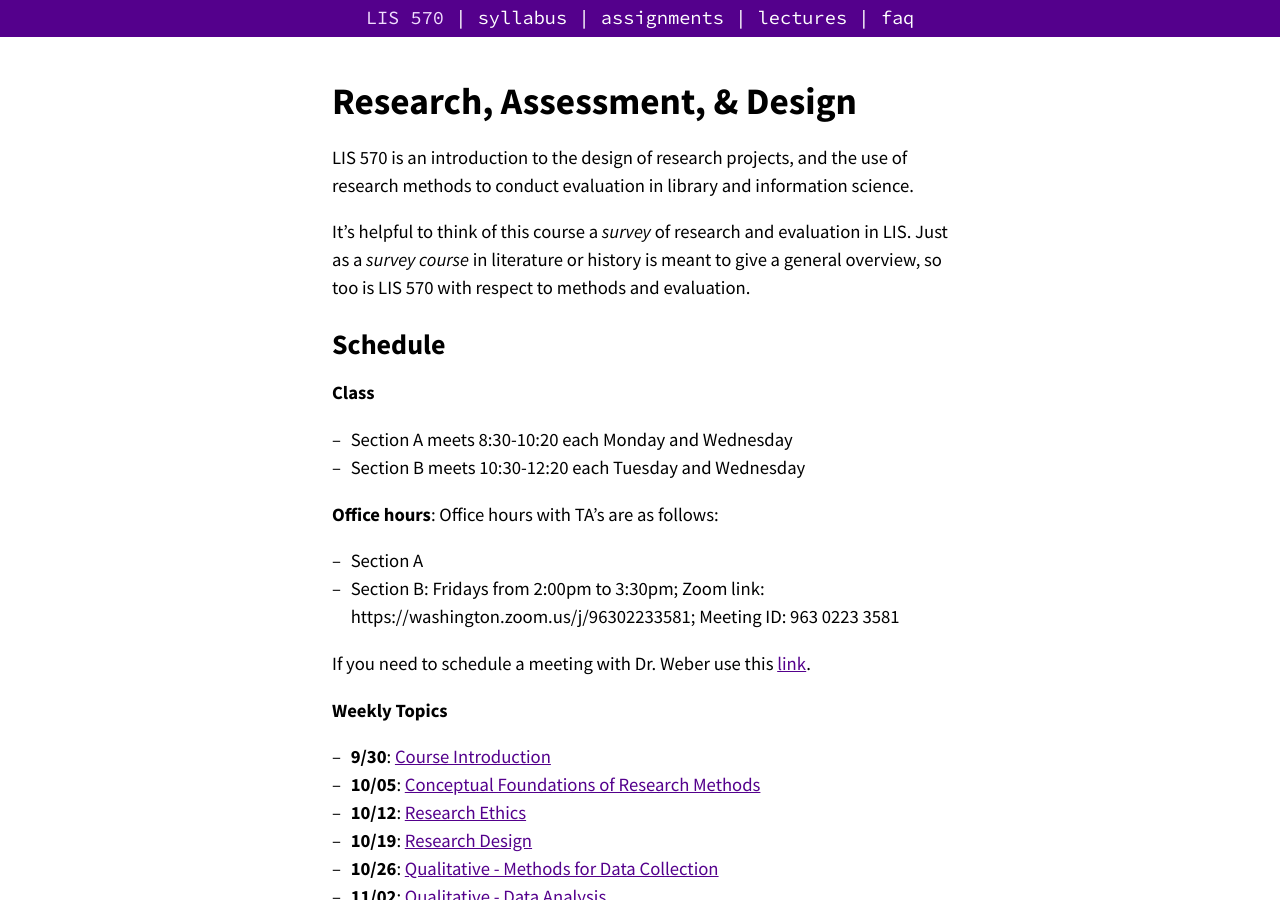
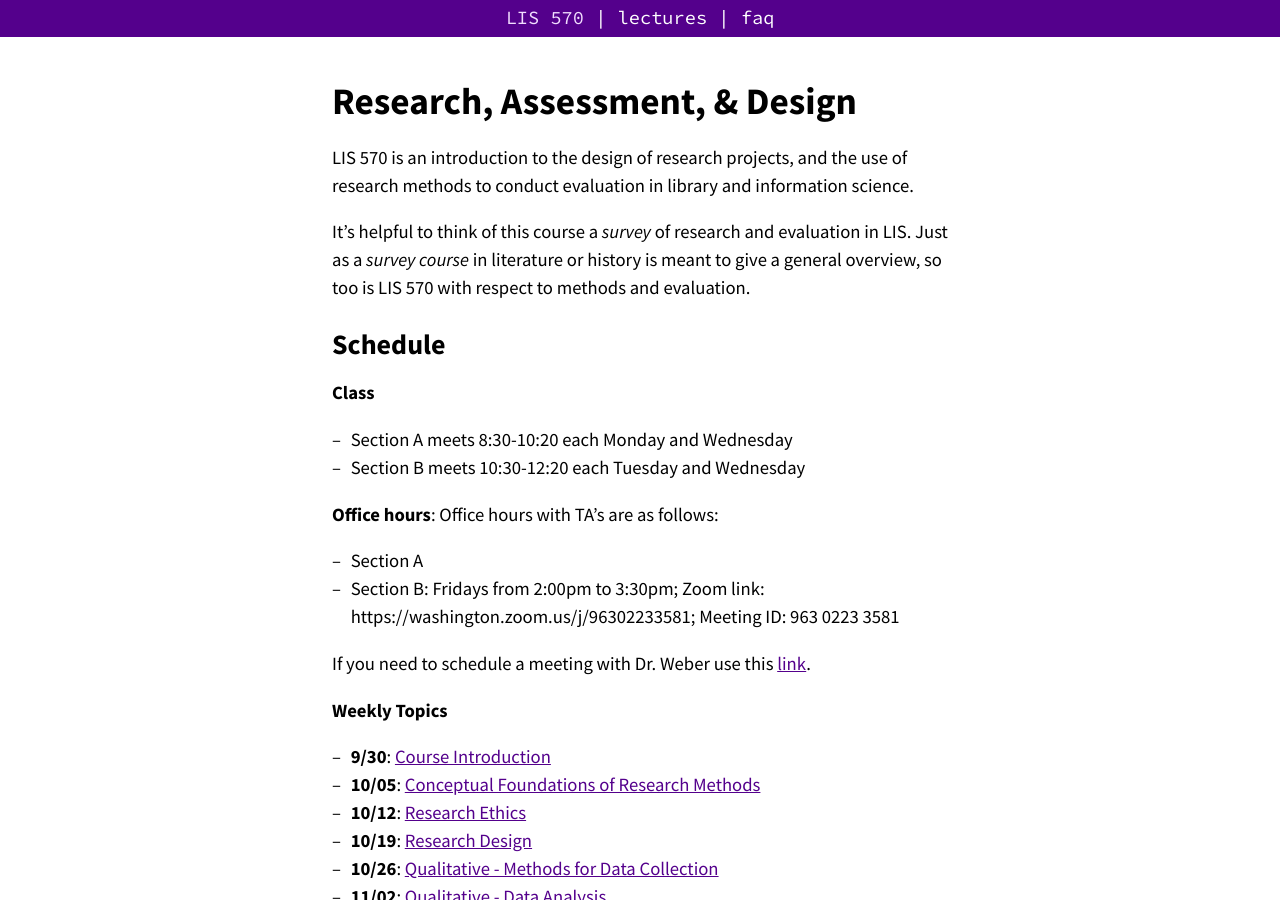
Before and after one commit to nniiicc/LIS-570-Au2021, a Jekyll site: the page built from index.md, in a window 1280 px wide and 900 px high. Built offline with Jekyll 4.4.1, drawn with Linux system fonts in a browser that asks for light colours.

Commit message:
Update nav.html

```diff
--- a/_includes/nav.html
+++ b/_includes/nav.html
@@ -5,8 +5,6 @@
     <label class="menu-label" for="menu-icon"></label>
     <div class="trigger">
       <div class="trigger-child">
-        <span class="nav-link"><a href="/LIS-570-Au2021/syllabus/">syllabus</a></span>
-        <span class="nav-link"><a href="/LIS-570-Au2021/assignments/">assignments</a></span>
         <span class="nav-link"><a href="/LIS-570-Au2021/2020/">lectures</a></span>
         <span class="nav-link"><a href="/LIS-570-Au2021/FAQs/">faq</a></span>
       </div>
```
